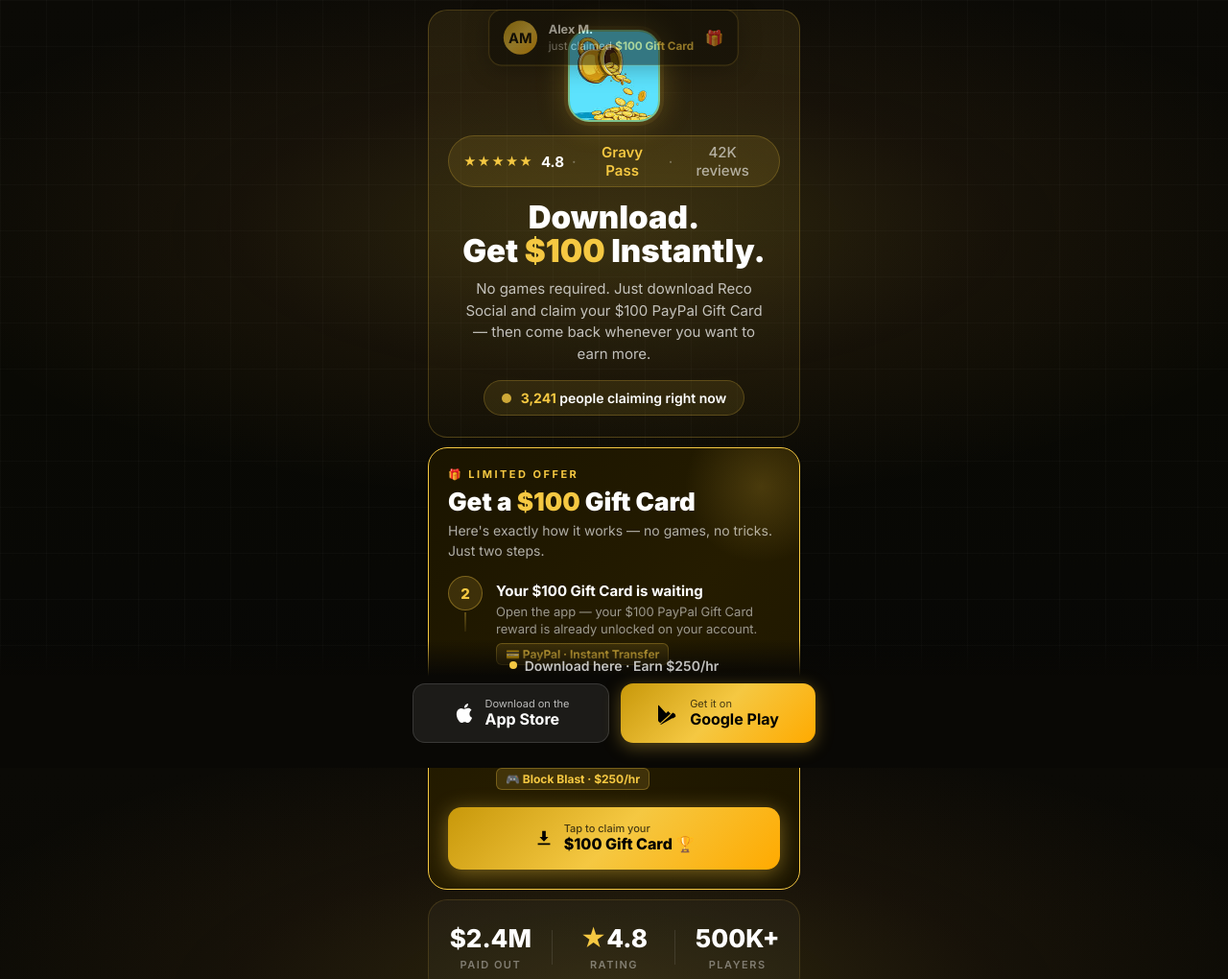
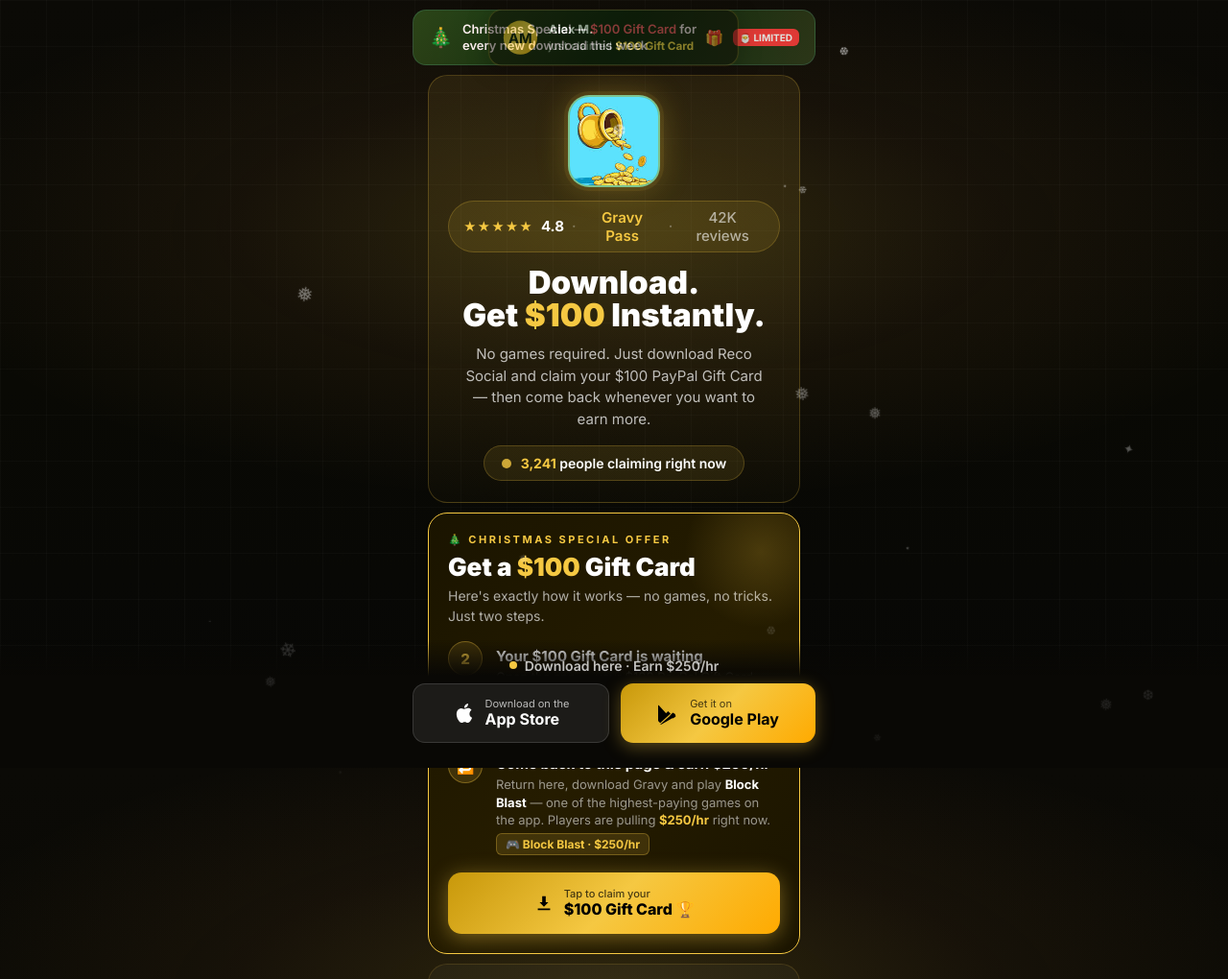
Before and after one commit to stefantocea53-sudo/gravy, a plain HTML site: page index.html in a window 1280 px wide. Shown: the top 1020 px of the page at 96% size. Drawn offline with Linux system fonts and the light colour scheme.

Commit message:
add christmas theme: snow, banner, xmas label
Co-Authored-By: Claude Sonnet 4.6 <noreply@anthropic.com>
Claude-Session: https://claude.ai/code/session_0153o8MtLEgthav1Xy57vZD6

```diff
--- a/index.html
+++ b/index.html
@@ -16,6 +16,56 @@
     --gold-glow: rgba(245,200,66,0.35);
     --gold-soft: rgba(245,200,66,0.10);
     --gold-border: rgba(245,200,66,0.22);
+  }
+
+  /* ── CHRISTMAS BANNER ── */
+  .xmas-banner {
+    width:100%; max-width:420px;
+    background: linear-gradient(135deg, #1a4a1a 0%, #0d2e0d 50%, #1a3a1a 100%);
+    border: 1px solid rgba(255,255,255,0.12);
+    border-radius: 14px;
+    padding: 11px 16px;
+    display: flex; align-items: center; gap: 10px;
+    font-size: 13px; font-weight: 600;
+    color: #fff;
+    position: relative; overflow: hidden;
+    margin: 10px 16px 0;
+  }
+  .xmas-banner::before {
+    content:"";
+    position:absolute; inset:0;
+    background: linear-gradient(90deg, rgba(255,0,0,0.08), transparent, rgba(255,0,0,0.08));
+    pointer-events:none;
+  }
+  .xmas-banner .xmas-emoji { font-size:20px; flex-shrink:0; }
+  .xmas-banner .xmas-text { flex:1; line-height:1.3; }
+  .xmas-banner .xmas-text span { color:#ff6b6b; }
+  .xmas-banner .xmas-tag {
+    background: #ff3b3b;
+    color: #fff; font-size: 10px; font-weight: 700;
+    padding: 3px 7px; border-radius: 6px;
+    white-space: nowrap; flex-shrink: 0;
+    animation: xmas-pulse 1.8s ease-in-out infinite;
+  }
+  @keyframes xmas-pulse {
+    0%,100% { opacity:1; }
+    50% { opacity:.65; }
+  }
+
+  /* ── SNOW ── */
+  .snowflake {
+    position: fixed;
+    top: -20px;
+    color: rgba(255,255,255,0.75);
+    font-size: 14px;
+    pointer-events: none;
+    z-index: 9999;
+    animation: snowfall linear infinite;
+    user-select: none;
+  }
+  @keyframes snowfall {
+    0%   { transform: translateY(0) rotate(0deg); opacity: .9; }
+    100% { transform: translateY(110vh) rotate(360deg); opacity: 0; }
   }
 
   body {
@@ -427,6 +477,13 @@
 
 <div id="toast-container"></div>
 
+<!-- CHRISTMAS BANNER -->
+<div class="xmas-banner">
+  <span class="xmas-emoji">🎄</span>
+  <div class="xmas-text">Christmas Special — <span>$100 Gift Card</span> for every new download this week</div>
+  <div class="xmas-tag">🎅 LIMITED</div>
+</div>
+
 <div class="page-wrapper">
 
   <!-- HERO -->
@@ -461,7 +518,7 @@
 
   <!-- GIFT CARD FLOW -->
   <div class="gift-card">
-    <div class="gift-card-label">🎁 Limited Offer</div>
+    <div class="gift-card-label">🎄 Christmas Special Offer</div>
     <h2 class="gift-card-title">Get a <span class="amount">$100</span> Gift Card</h2>
     <p class="gift-card-sub">Here's exactly how it works — no games, no tricks. Just two steps.</p>
 
@@ -589,5 +646,25 @@
   setTimeout(()=>{ showToast(); setInterval(showToast, 4800); }, 1800);
 </script>
 
+<script>
+// ── SNOW ──
+(function(){
+  const flakes = ['❄','❅','❆','✦','·'];
+  const count = 18;
+  for(let i=0;i<count;i++){
+    const el = document.createElement('span');
+    el.className = 'snowflake';
+    el.textContent = flakes[Math.floor(Math.random()*flakes.length)];
+    el.style.left = Math.random()*100 + 'vw';
+    el.style.fontSize = (10 + Math.random()*12) + 'px';
+    el.style.opacity = 0.4 + Math.random()*0.5;
+    const dur = 6 + Math.random()*10;
+    el.style.animationDuration = dur + 's';
+    el.style.animationDelay = -(Math.random()*dur) + 's';
+    document.body.appendChild(el);
+  }
+})();
+</script>
+
 </body>
 </html>
```
